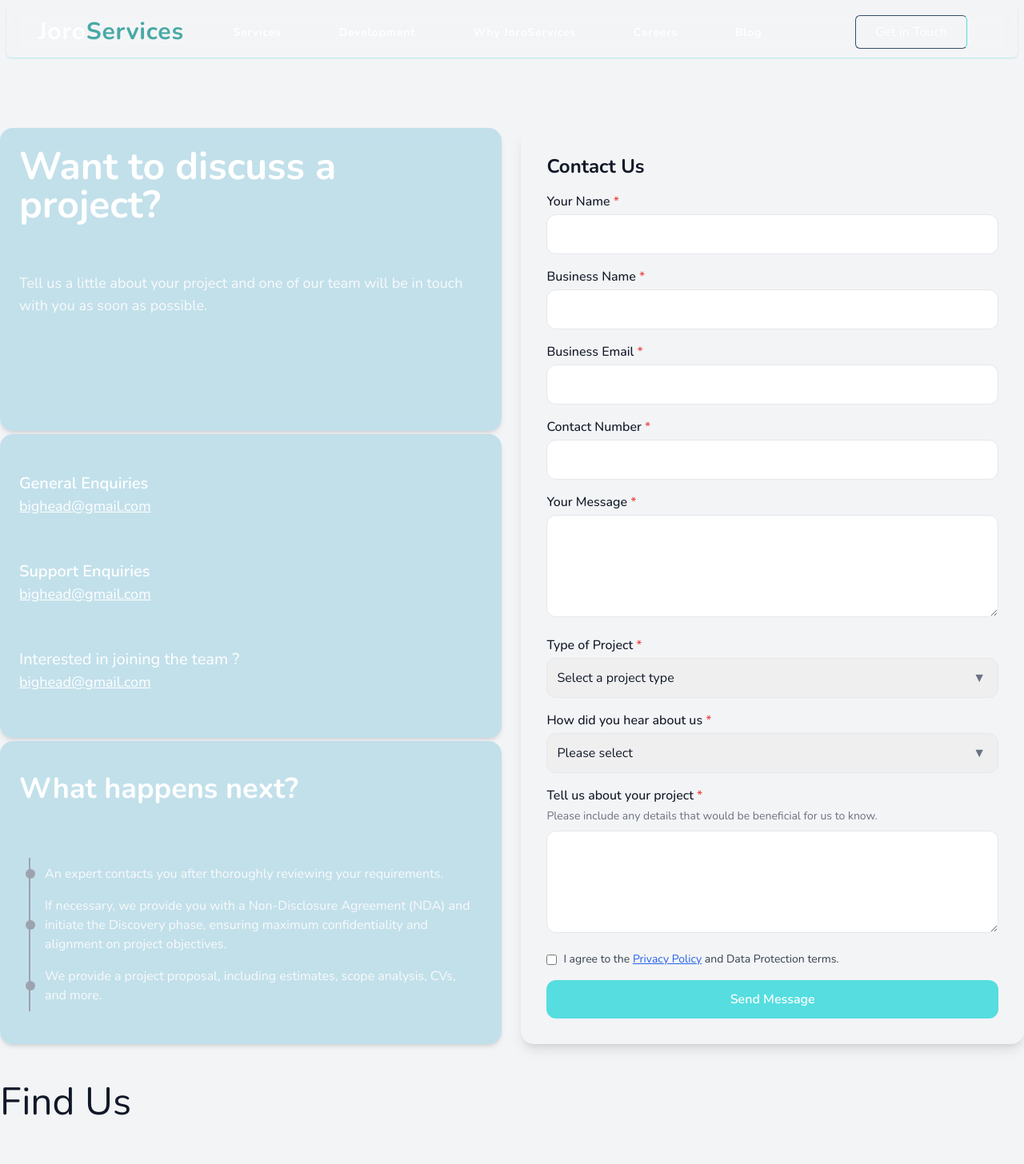
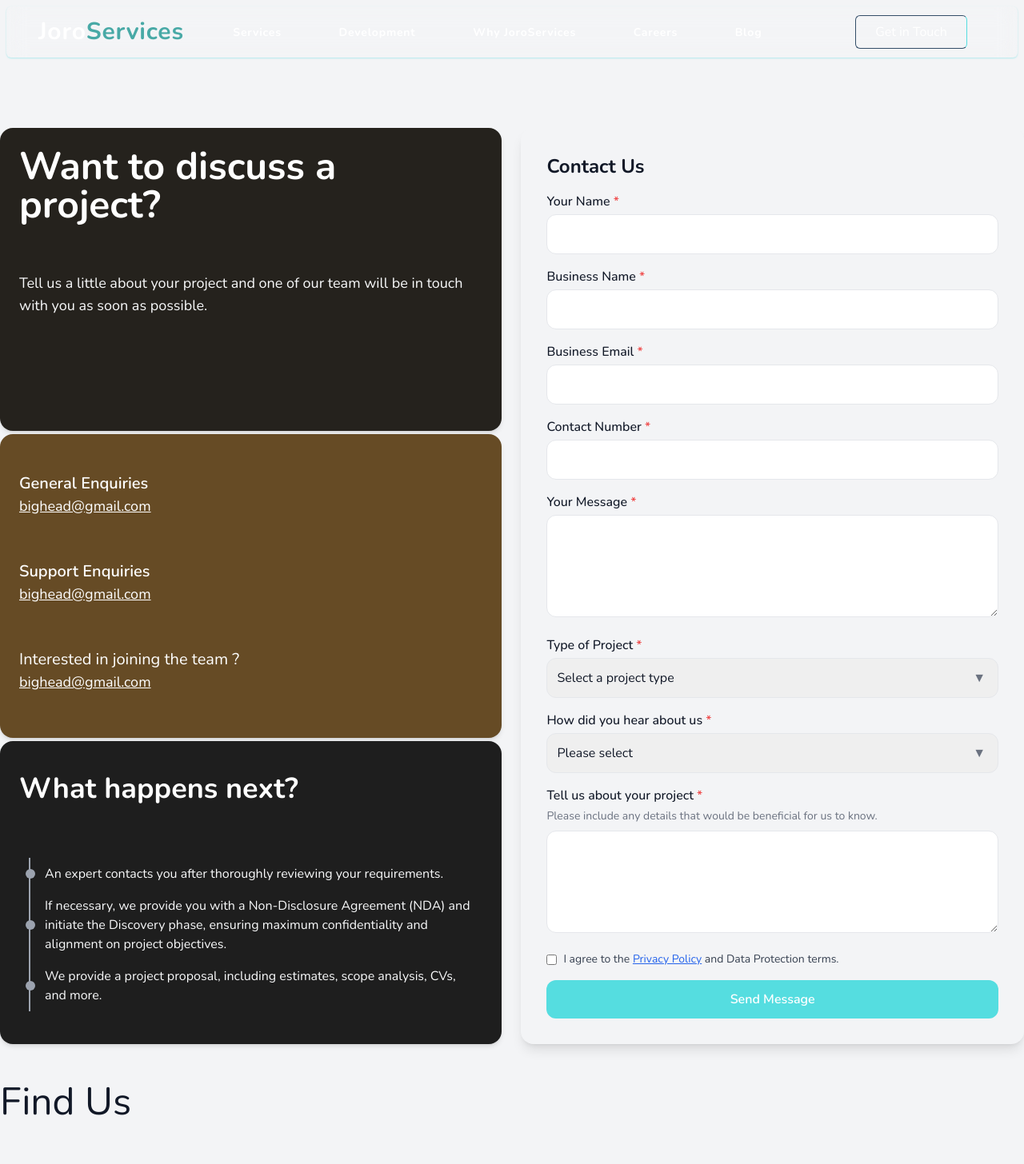
Before and after one commit to OLADAPO-AI/Soji-Project, a React (Vite) app: page /getintouch in a window 1280 px wide. Shown: the top 1456 px of the page at 80% size. Built offline with nearby package versions, Linux system fonts and the light colour scheme; grey boxes are pictures that could not be loaded.

Commit message:
Changed the background of the cards on contactpage

```diff
--- a/src/pages/contactPage.jsx
+++ b/src/pages/contactPage.jsx
@@ -11,7 +11,7 @@ const Contact = () => {
           <div className="flex flex-col lg:flex-row gap-6">
             {/* First Row */}
             <div className="flex  flex-col justify-between gap-1 w-full lg:w-1/2">
-              <div className="bg-glass-lightBlue backdrop-blur-[10px] p-6 flex flex-col gap-3 rounded-2xl shadow-md flex-1 min-w-[200px]">
+              <div className="bg-[#25221d] backdrop-blur-[10px] p-6 flex flex-col gap-3 rounded-2xl shadow-md flex-1 min-w-[200px]">
                 <h3 className="text-4xl lg:text-5xl mb-8 font-bold text-white">
                   Want to discuss a project?
                 </h3>
@@ -20,7 +20,7 @@ const Contact = () => {
                   be in touch with you as soon as possible.
                 </p>
               </div>
-              <div className="bg-glass-lightBlue backdrop-blur-[10px] p-6 flex flex-col justify-around rounded-2xl shadow-md flex-1 min-w-[200px]">
+              <div className="bg-[#664b25] backdrop-blur-[10px] p-6 flex flex-col justify-around rounded-2xl shadow-md flex-1 min-w-[200px]">
                 <div>
                   <h6 className="text-xl  font-semibold text-white ">
                     General Enquiries
@@ -47,7 +47,7 @@ const Contact = () => {
                 </div>
               </div>
 
-              <div className="bg-glass-lightBlue backdrop-blur-[10px] p-6 flex flex-col justify-around rounded-2xl shadow-md flex-1 min-w-[200px]">
+              <div className="bg-[#1e1e1e] backdrop-blur-[10px] p-6 flex flex-col justify-around rounded-2xl shadow-md flex-1 min-w-[200px]">
                 <div>
                   <h4 className="text-3xl lg:text-4xl mb-8 font-bold text-white dark:text-gray-200">
                     What happens next?
```
Also changed, not shown: src/pages/Homepage.jsx (+8 -8 lines).
